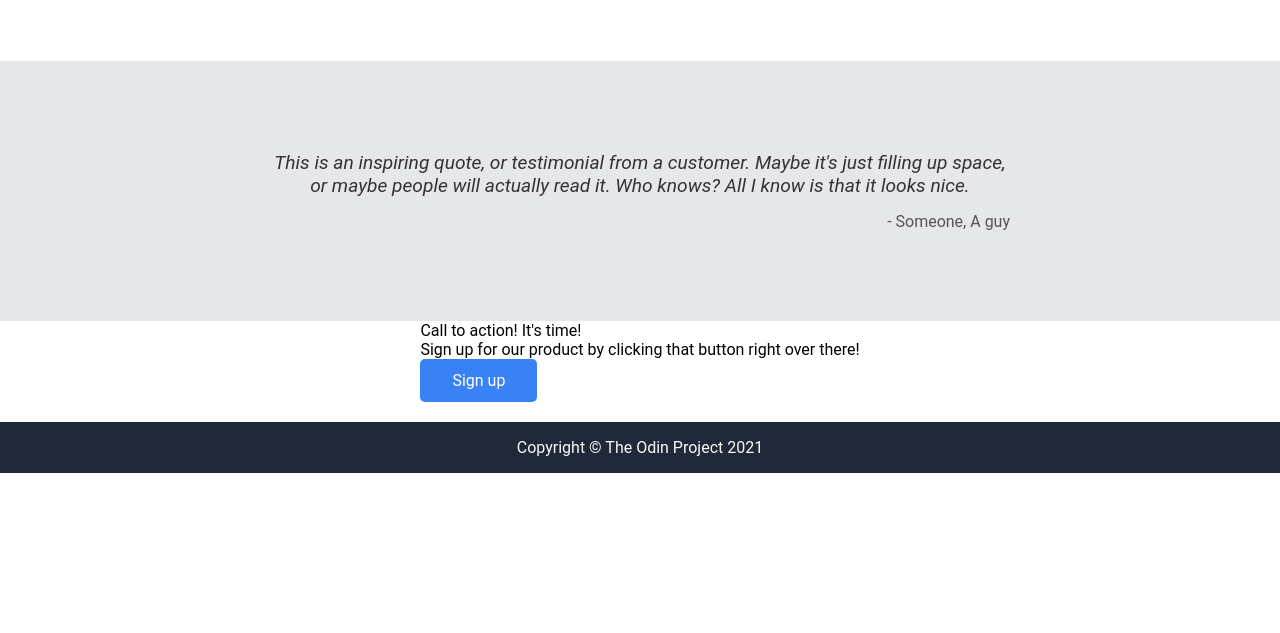
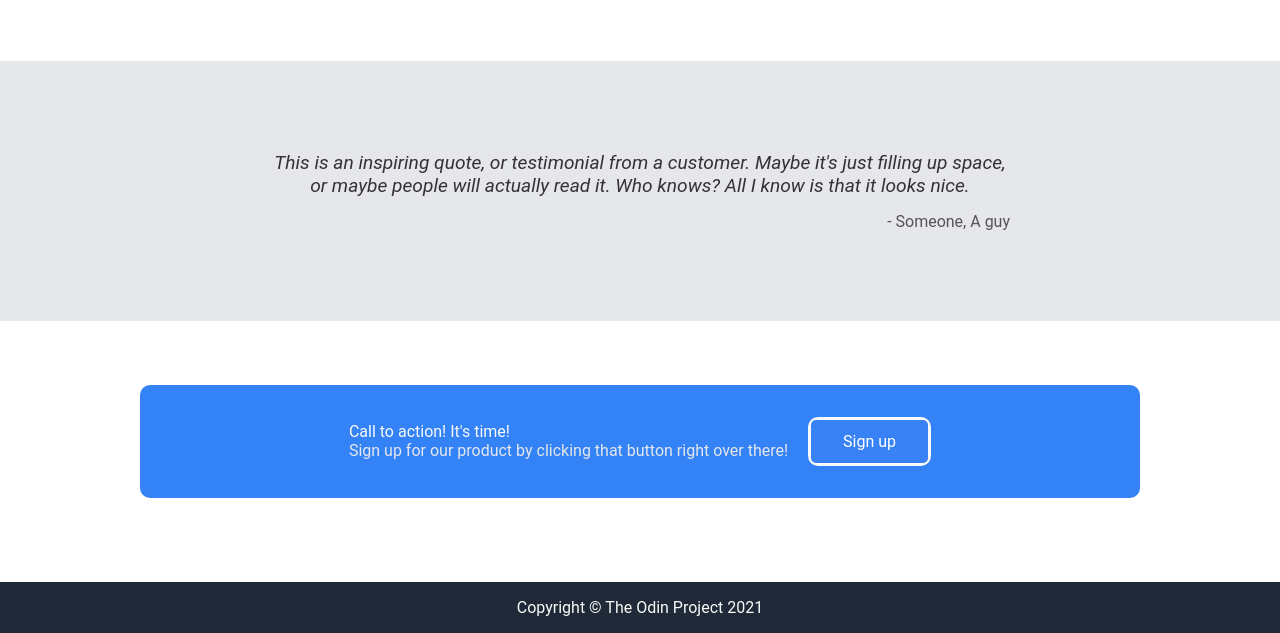
Before and after one commit to nvearust/odin-landing-page, a plain HTML site: page index.html in a window 1280 px wide. Shown: the part 971-1604 px from the top of the page. Before the commit the page ends 1444 px from the top, so only its background shows below. Drawn offline with Linux system fonts and the light colour scheme.

Commit message:
completed odin-landing-page! (finished subscribe).

```diff
--- a/style.css
+++ b/style.css
@@ -17,7 +17,6 @@ button {
     border: none;
     padding: 12px 32px;
     border-radius: 5px;
-    cursor: pointer;
     font-size: 16px;
 }
 
@@ -173,3 +172,43 @@ button {
     text-align: right;
     width: 100%;
 }
+
+.subscribe {
+    display: flex;
+    flex-direction: row;
+    justify-content: center;
+    align-items: center;
+    background-color: #3382f6;
+    margin: 64px;
+    width: 1000px;
+    padding: 32px;
+    gap: 20px;
+    border: 5px;
+    border-radius: 10px;
+}
+
+.subscribe-header {
+    color: #F9FAF8;
+}
+
+.subscribe-subtext {
+    color: #e5e7eb;
+}
+
+.subscribe-button {
+    border: 3px solid #F9FAF8;
+    border-radius: 10px;
+
+}
+
+/*
+    <div class="subscribe">
+        <div class="subscribe-text">
+            <div class="subscribe-header">Call to action! It's time!</div>
+            <div class="subscribe-subtext">Sign up for our product by clicking that button right over there!</div>
+        </div>
+        <div class="subscribe-button">
+            <button>Sign up</button>
+        </div>
+    </div>
+*/
```
